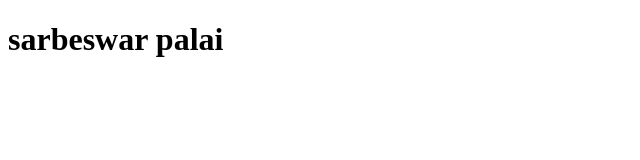
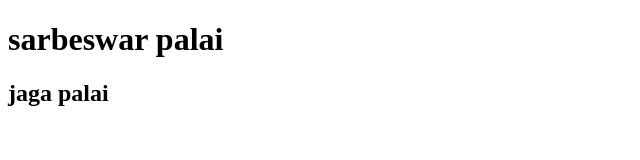
Before and after one commit to Sabyapalai/project33, a plain HTML site: page index.html in a window 1280 px wide. Shown: the whole page, without its empty margins (0-640 px from the left). Drawn offline with Linux system fonts and the light colour scheme.

Commit message:
added h2

```diff
--- a/index.html
+++ b/index.html
@@ -7,5 +7,6 @@
 </head>
 <body>
     <h1>sarbeswar palai</h1>
+    <h2>jaga palai</h2>
 </body>
 </html>
```
